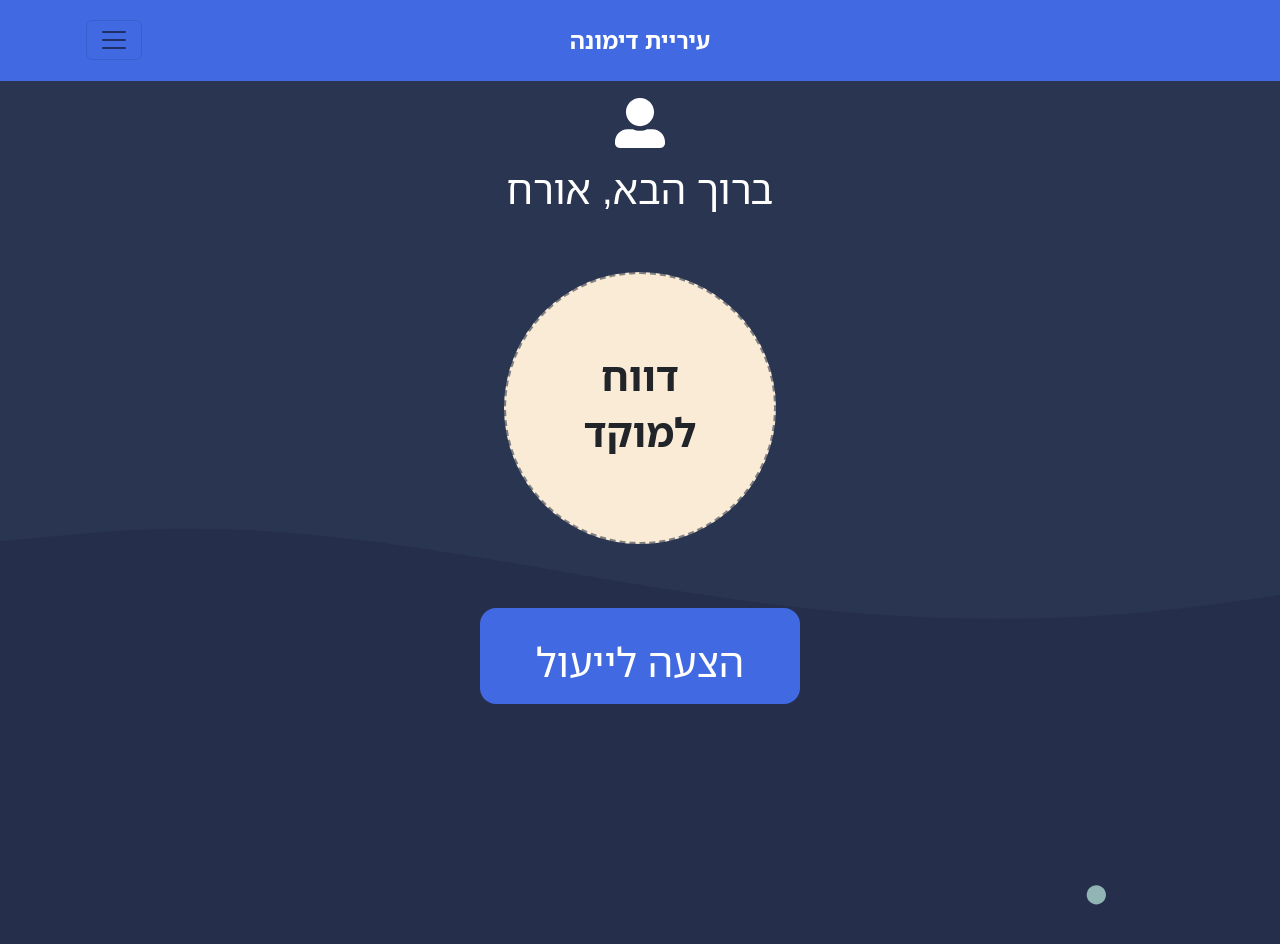
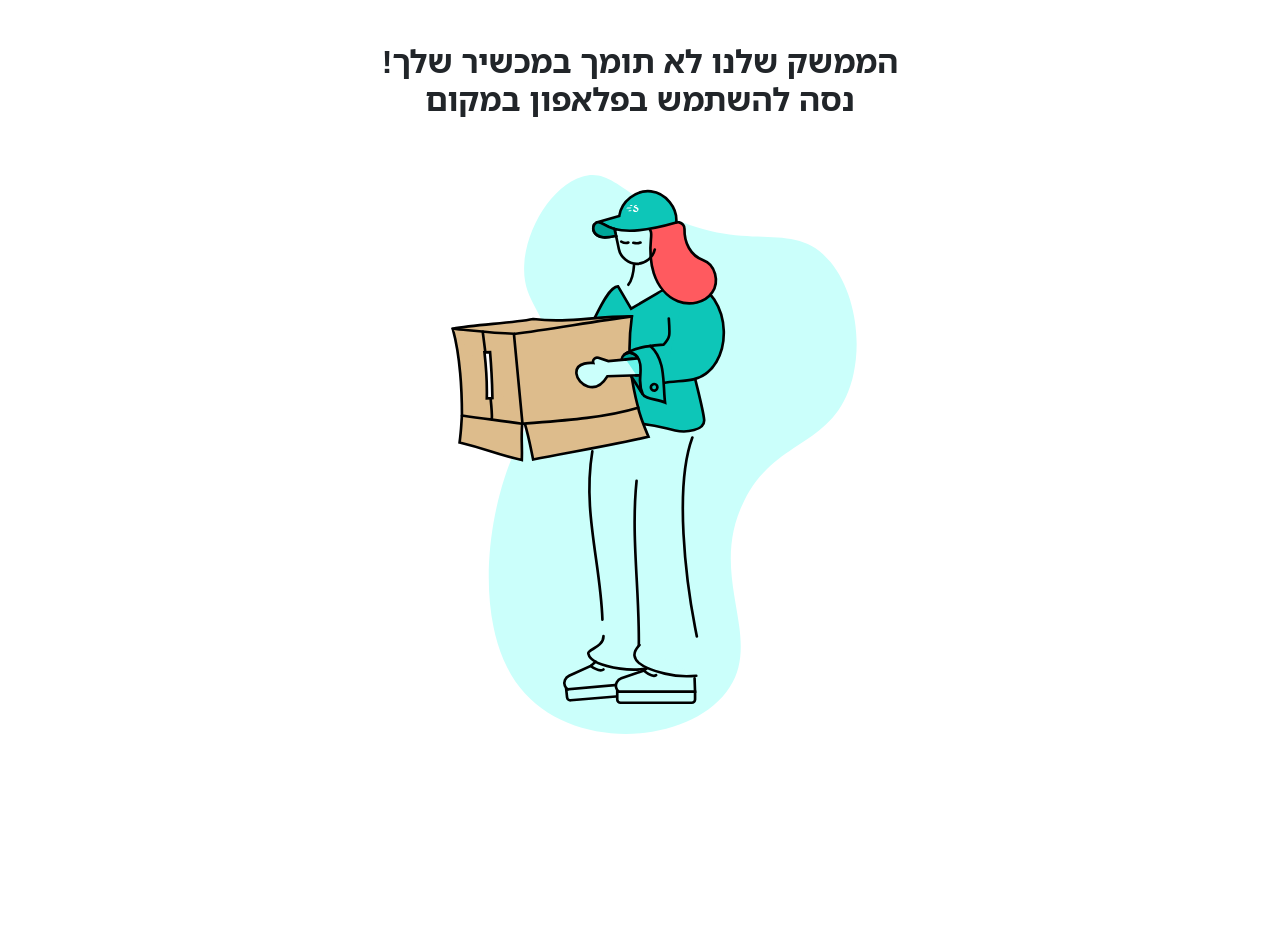
Before and after one commit to OfekYehoshua/Dimona_finalProject_client, a React (Create React App) app: page / in a window 1280 px wide. Shown: the top 944 px of the page. After the commit the page ends 800 px from the top, so only its background shows below. Built offline with nearby package versions, Linux system fonts and the light colour scheme; no server answers.

Commit message:
fixed responsive and skeleton

```diff
--- a/src/App.js
+++ b/src/App.js
@@ -14,16 +14,18 @@ import VerifyPhoneCode from "./Components/register/VerifyPhoneCode";
 import OneReport from "./Pages/Reports/OneReport";
 import User from "./Pages/User/User";
 import PageNotFound from "./Pages/PageNotFound";
+import NotSupported from "./Components/NotSupported";
 
 function App() {
   return (
     <Router>
+      {window.innerWidth <= 800 ? (
         <Routes>
           <Route path="/" element={<Home />} />
           <Route path="/register" element={<Register />} />
           <Route path="/verify" element={<VerifyPhoneCode />} />
-        <Route path="/my-reports" element={<Reports/>} />
-        <Route path="/onereport" element={<OneReport/>} />
+          <Route path="/my-reports" element={<Reports />} />
+          <Route path="/onereport" element={<OneReport />} />
           <Route path="/hazard-image" element={<UploadImage />} />
           <Route path="/hazard-location" element={<Location />} />
           <Route path="/alerts" element={<Alerts />} />
@@ -32,8 +34,13 @@ function App() {
           <Route path="/hazard-summary" element={<HazardSummary />} />
           <Route path="/suggestion" element={<Suggestion />} />
           <Route path="/user" element={<User />} />
-        <Route path="*" element={<PageNotFound />} />
+          <Route path="*" element={<PageNotFound />} />{" "}
         </Routes>
+      ) : (
+        <Routes>
+          <Route path="*" element={<NotSupported />} />
+        </Routes>
+      )}
     </Router>
   );
 }
--- /dev/null
+++ b/src/Components/NotSupported.jsx
@@ -0,0 +1,44 @@
+import React from "react";
+import Lottie from "react-lottie-player";
+import NotSupportedGif from "../animations/report animation.json";
+
+const NotSupported = () => {
+  return (
+    <div
+      style={{
+        display: "flex",
+        alignItems: "center",
+        justifyContent: "center",
+        flexDirection: "column",
+        width: "100vw",
+        height: "100vh",
+      }}
+    >
+      <div>
+        <h2 style={{ textAlign: "center", margin: "0px 10px" }}>
+          {" "}
+          <b>
+            {" "}
+            הממשק שלנו לא תומך במכשיר שלך! <br></br> נסה להשתמש בפלאפון במקום{" "}
+          </b>
+        </h2>
+        <div
+          style={{
+            display: "flex",
+            justifyContent: "center",
+            alignItems: "center",
+          }}
+        >
+          <Lottie
+            loop
+            animationData={NotSupportedGif}
+            play
+            style={{ width: "80vw", height: "80vh" }}
+          />
+        </div>
+      </div>
+    </div>
+  );
+};
+
+export default NotSupported;
--- a/src/Components/navigate/BottomNav.css
+++ b/src/Components/navigate/BottomNav.css
@@ -4,3 +4,12 @@
   border: none;
   background-color: royalblue;
 }
+.next .btn:disabled {
+  color: gray;
+  opacity: 0.7;
+}
+@media only screen and (max-height: 560px) {
+  .next .btn {
+    display: none;
+  }
+}
--- a/src/Components/navigate/BottomNav.jsx
+++ b/src/Components/navigate/BottomNav.jsx
@@ -1,4 +1,4 @@
-import React from "react";
+import React, { useState } from "react";
 import { Button } from "react-bootstrap";
 import "./BottomNav.css";
 import { useNavigate } from "react-router-dom";
@@ -17,8 +17,9 @@ const BottomNav = ({
 }) => {
   const userLogged = JSON.parse(localStorage.getItem("UserLogged"));
   const navigate = useNavigate();
+  const [loading, setLoading] = useState(false);
   const toastOptions = {
-    position: "bottom-left",
+    position: "top-left",
     autoClose: 2000,
     pauseOnHover: true,
     draggable: true,
@@ -46,6 +47,7 @@ const BottomNav = ({
             token: `Bearer ${user.token}`,
           },
         };
+        setLoading(true);
         await axios
           .post(
             `https://dimona-api.cyclic.app/api/hazards/${user._id}`,
@@ -67,13 +69,23 @@ const BottomNav = ({
         setTimeout(() => {
           navigate("/");
         }, 2500);
-      } else navigate("/register");
+        setLoading(false);
+      } else {
+        navigate("/register");
+        setLoading(false);
+      }
     }
   };
 
   return (
     <div className="next">
-      <Button onClick={handleNext} size="lg" variant="info" className="btn">
+      <Button
+        disabled={loading}
+        onClick={handleNext}
+        size="lg"
+        variant="info"
+        className="btn"
+      >
         {last ? "שלח" : "הבא"}
       </Button>
       <ToastContainer />
--- a/src/Pages/Alerts/OneAlert.jsx
+++ b/src/Pages/Alerts/OneAlert.jsx
@@ -1,3 +1,4 @@
+import { useEffect } from "react";
 import { Card } from "react-bootstrap";
 import { AiOutlineRight } from "react-icons/ai";
 import { useLocation } from "react-router-dom";
@@ -9,6 +10,10 @@ const OneAlert = () => {
   const location = useLocation();
   const state = location.state;
   const navigate = useNavigate();
+
+  useEffect(() => {
+    window.scrollTo(0, 0);
+  }, []);
   return (
     <div>
       <div className="alert-top">
--- a/src/Pages/Alerts/alertStyle.css
+++ b/src/Pages/Alerts/alertStyle.css
@@ -1,7 +1,8 @@
 .alert-head-img {
-  height: 27vh;
-  width: 100%;
+  width: 100vw;
+  max-height: 80vh;
   margin-bottom: 2%;
+  object-fit: contain;
 }
 .navtop-alerts {
   display: flex;
@@ -41,7 +42,7 @@
 
 .alert-img {
   width: 100px;
-  height: 100px;
+  max-height: 120px;
   border-radius: 8%;
 }
 .alert-title {
--- a/src/Pages/HazardSummary/HazardSummary.css
+++ b/src/Pages/HazardSummary/HazardSummary.css
@@ -1,5 +1,9 @@
 .summary-body {
   text-align: right;
+  width: 100vw;
+  height: 100vh;
+  background-color: white;
+  z-index: 9;
 }
 
 
--- a/src/Pages/HazardType/HazardType.jsx
+++ b/src/Pages/HazardType/HazardType.jsx
@@ -15,6 +15,7 @@ import sewerage from "./HazardImages/sewerage.png";
 import { useNavigate } from "react-router-dom";
 import InputModal from "../../Components/Modals/inputModal";
 import CloseForm from "../../Components/Modals/closeFormModal";
+import { useEffect } from "react";
 
 const HazardType = () => {
   const navigate = useNavigate();
@@ -24,6 +25,9 @@ const HazardType = () => {
     navigate("/hazard-image");
   };
 
+  useEffect(() => {
+    window.scrollTo(0, 0);
+  }, []);
   return (
     <div className="container">
       <div className="top">
--- a/src/Pages/Location/Location.css
+++ b/src/Pages/Location/Location.css
@@ -1,5 +1,9 @@
 .location-container {
   overflow: hidden;
+  width: 100vw;
+  height: 100vh;
+  background-color: white;
+  z-index: 9;
 }
 .location-div {
   display: flex;
--- a/src/Pages/Others/styles.css
+++ b/src/Pages/Others/styles.css
@@ -8,6 +8,10 @@
 #image-container {
   flex-direction: column;
   text-align: center;
+  background-color: white;
+  z-index: 9;
+  height: 100vh;
+  width: 100vw;
 }
 .mapped-img {
   margin: 5px;
--- a/src/Pages/Reports/OneReport.jsx
+++ b/src/Pages/Reports/OneReport.jsx
@@ -1,4 +1,4 @@
-import { useState } from "react";
+import { useEffect, useState } from "react";
 import {
   AiOutlineRight,
   AiOutlineMinusCircle,
@@ -41,6 +41,10 @@ const OneReport = () => {
   const state = location.state;
   const navigate = useNavigate();
   const [open, isOpen] = useState(true);
+
+  useEffect(() => {
+    window.scrollTo(0, 0);
+  }, []);
 
   function Opening() {
     return (
--- a/src/Pages/Reports/Reports.jsx
+++ b/src/Pages/Reports/Reports.jsx
@@ -7,6 +7,8 @@ import { useEffect, useState } from "react";
 import axios from "axios";
 import { AiOutlineRight } from "react-icons/ai";
 import Placeholder from "react-bootstrap/Placeholder";
+
+
 const Reports = () => {
   const userLogged = JSON.parse(localStorage.getItem("UserLogged"));
   const [placeHolder, setPlaceHolder] = useState(false);
@@ -130,7 +132,17 @@ const Reports = () => {
                   alt="img"
                 />
                 <div className="card-info">
-                  <h1 className="alert-title">{report.status}</h1>
+                  <h1
+                    className={
+                      report.status === "לא בוצע"
+                        ? "alert-title not-done"
+                        : report.status === "בביצוע"
+                        ? "alert-title ongoing"
+                        : "alert-title done"
+                    }
+                  >
+                    {report.status}
+                  </h1>
                   <h1 className="alert-title">{report.location}</h1>
                   <span className="alert-date">
                     {report.createdAt && report.createdAt.split("T")[0]}
```
Lines whose indentation alone changed are shown as unchanged.
